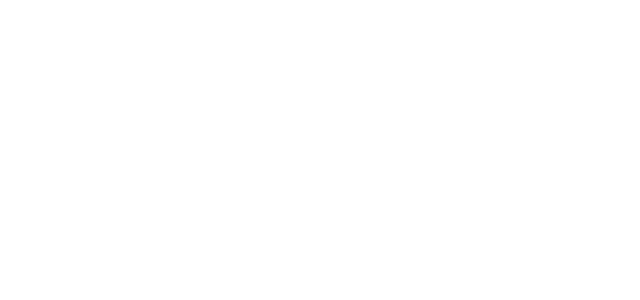
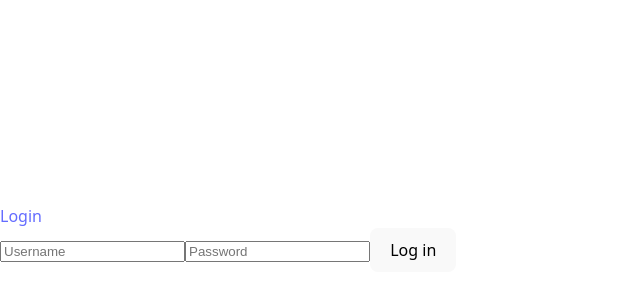
Before and after one commit to AbrarAlabbad77/workWize_frontend, a React (Vite) app: page /login in a window 1280 px wide. Before the commit this address had no page. Shown: the part 162-462 px from the top of the page, without its empty margins (0-640 px from the left). Built offline with nearby package versions, Linux system fonts and the light colour scheme.

Commit message:
created navBat

```diff
--- a/src/App.jsx
+++ b/src/App.jsx
@@ -5,20 +5,26 @@
 
 // component
 import Signup1 from './components/Auth/Signup1'
+import Navbar from './components/Navbar/Navbar'
+import Login from './components/Auth/login'
 
 
 
 function App() {
   //  To keep trck of user login
-  const [user , setUser] = useState({getUserFromToken})
+  const [user , setUser] = useState(getUserFromToken());
 
 
   return (
     <div>
       <BrowserRouter>
+      <Navbar user={user} setUser={setUser}/>
+
         <Routes>
           <Route path='signUp' element={< Signup1/>} />
+          <Route path='login/' element={<Login setUser={setUser}/>}/>
         </Routes>
+
       </BrowserRouter>
     </div>
   )
--- a/src/components/Auth/login.jsx
+++ b/src/components/Auth/login.jsx
@@ -1,17 +1,17 @@
 // src/Login.js
+import axios from "axios"
+import { useNavigate } from "react-router"
 import React, { useState } from "react"
-import axios from "axios"
 import { saveTokens, getUserFromToken } from "../../lib/auth"
-import { useNavigate } from "react-router"
 
 
 export default function Login({ setUser }) {
 
     const navigate = useNavigate()
     const [formData, setFormData] = useState({
-            username: "",
-            password: ""
-        });
+        username: "",
+        password: ""
+    });
 
     //  when user write , this mehtod will be called ,save the input from user into the state variable
     const handleChange = (event) => {
@@ -20,15 +20,17 @@
         })
     }
 
-    const handleSubmit = async (event) => {
+    const handleSubmit = async (event) =>
+    {
         event.preventDefault()
         try {
-            const response = await axios.post("http://127.0.0.1:8000/api/login/", { username, password })
-            saveTokens(response.data.access, response.data.refresh)
+            const responce = await axiox.post('http://127.0.0.1:8000/api/login/', formData)
+            saveTokens(responce.data.access,responce.data.refresh)
             setUser(getUserFromToken())
             // navigate("/Home")
-        } catch (error) {
-             console.error("Login failed:", error.response?.data);
+        } catch (error)
+        {
+            console.error("Login failed:", error.response?.data);
         }
     }
 
--- a/src/components/Navbar/Navbar.jsx
+++ b/src/components/Navbar/Navbar.jsx
@@ -1,12 +1,14 @@
 import React from 'react'
 import { Link } from 'react-router'
 
-function Navbar() {
+function Navbar({user , setUser}) {
   return (
     <div>
-
       <nav>
-
+        {user ? <logOutButton setUser={setUser}/> :
+        <>
+        <Link to={'/login'}>Login</Link>
+        </>}
       </nav>
     </div>
   )
```
Also changed, not shown: src/components/Auth/logOutButton.jsx (added), src/lib/auth.js (renamed from lib/auth.jsx).
